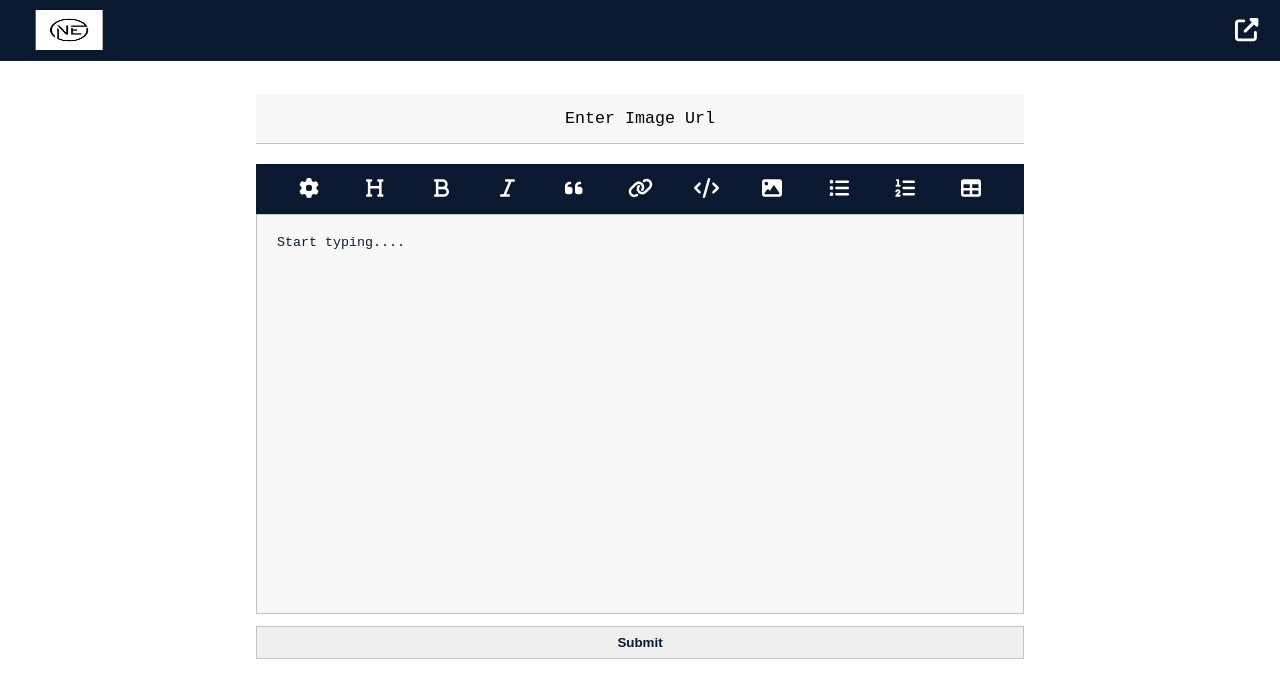
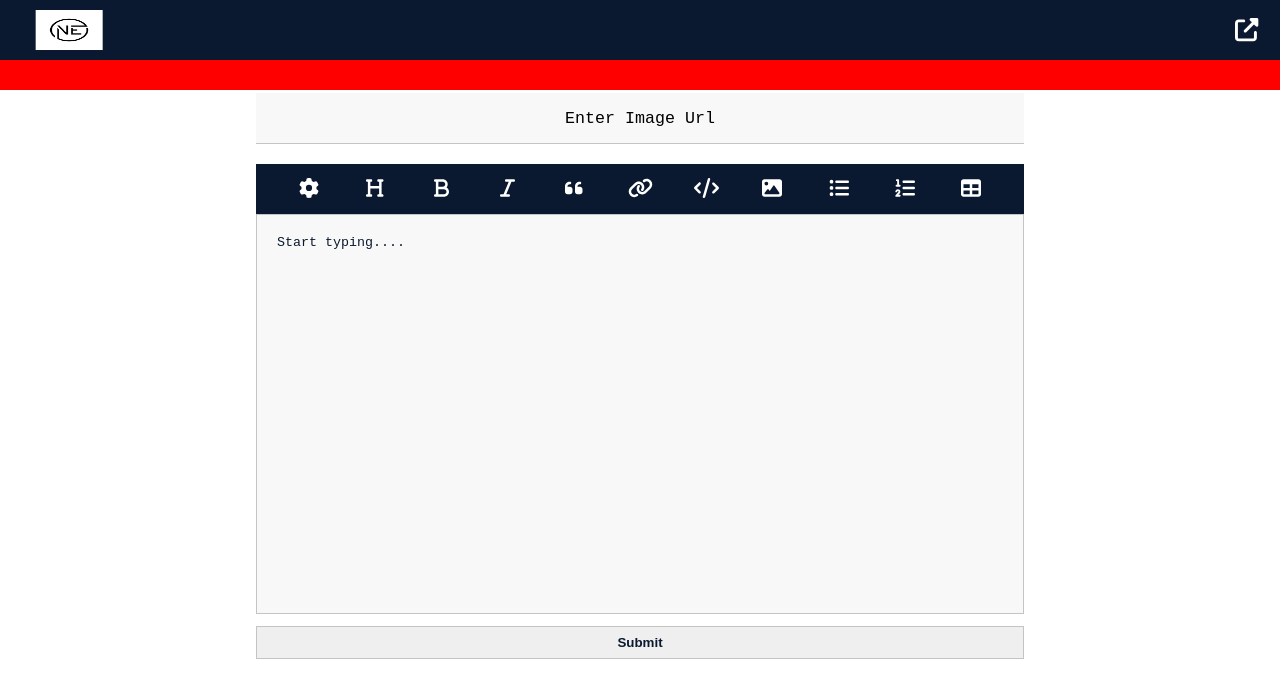
Before and after one commit to mVaibhavPrakash/ModernEditorClient, a React app: page / in a window 1280 px wide. Shown: the top 698 px of the page. Built offline with nearby package versions, Linux system fonts and the light colour scheme.

Commit message:
more code

```diff
--- a/src/components/Navbar.jsx
+++ b/src/components/Navbar.jsx
@@ -1,4 +1,4 @@
-import { useState,useEffect } from 'react';
+import { useState,useEffect,useRef } from 'react';
 import { faUpRightFromSquare} from '@fortawesome/free-solid-svg-icons';
 import { FontAwesomeIcon } from '@fortawesome/react-fontawesome';
 import {navToggle} from '../js/navToggle';
@@ -7,10 +7,12 @@ import '../css/navbar.css'
 import Image from '../../public/img/neu.webp'
 import { useContext } from 'react';
 import { TogglePreviewSize } from '../hooks/TogglePreviewSize';
+import createPage from '../js/createPage';
 
 const Navbar = ({previewRef, NavRef,SidebarRef, EditRef,EditorDivRef,footerRef}) => {
     const [isWindowNotLoaded,setLoadStatus]=useState(true)
     const [isFullSize,setFullSize] = useContext(TogglePreviewSize)
+    const containerRef = useRef(null)
 
     useEffect(() =>{
         if(isWindowNotLoaded){
@@ -26,7 +28,8 @@ const Navbar = ({previewRef, NavRef,SidebarRef, EditRef,EditorDivRef,footerRef})
     },[isWindowNotLoaded])
 
     return (
-        <nav ref={NavRef} className='editor-nav'>
+        <div ref={NavRef} className='editor-nav'>
+            <nav>
                 <div className='editor-navbarLeft'>
                 <img id="editor-navbarCompanyLogo" src={Image} alt='img'/>
                 </div>
@@ -34,6 +37,8 @@ const Navbar = ({previewRef, NavRef,SidebarRef, EditRef,EditorDivRef,footerRef})
                     <button id='editor-cog' title='Preview' onClick={()=>{window.innerWidth > 760 ? navToggle(previewRef,NavRef,SidebarRef, EditRef,EditorDivRef):previewFull(setFullSize,previewRef,NavRef, SidebarRef,EditRef,EditorDivRef,isFullSize)}} disabled={isWindowNotLoaded}><FontAwesomeIcon icon={faUpRightFromSquare} id='editor-cog-btn'/></button>
                 </div>
             </nav>
+            <div ref={containerRef} className='editor-nav-container' onDoubleClick={e=>createPage(e,'editor-nav-container',containerRef)}></div>
+        </div>
     )
 }
 
--- a/src/css/navbar.css
+++ b/src/css/navbar.css
@@ -58,6 +58,21 @@
     cursor: pointer;
 }
 
+.editor-nav-container{
+    height:30px;
+    background-color: red;
+    margin-top: 1.8rem;
+}
+
+.page-btn{
+    color: white;
+}
+
+.page-btn-close{
+    border-radius: 50%;
+    background-color:green;
+}
+
 @media screen and (max-width:1000px) {
     .editor-nav{
         height:3rem;
--- /dev/null
+++ b/src/js/createPage.js
@@ -0,0 +1,37 @@
+const createPage = (e, clas, containerRef = null, containerClass = null) => {
+  if (clas === e.target.className) {
+    if (containerRef) {
+      console.log(containerRef);
+      containerRef.current.appendChild(createPageElement());
+    } else {
+      const container = null;
+      if (containerClass) {
+        container = document.getElementsByClassName(containerClass)[0];
+      } else {
+        containerClass = e.target.className;
+        if (containerClass)
+          container = document.getElementsByClassName(containerClass)[0];
+      }
+      container.appendChild(createPageElement());
+    }
+  }
+};
+
+export const deletePage = (e) => {
+  const parent = e.target.parentNode.parentNode;
+  parent.removeChild(e.target.parentNode);
+};
+
+export const createPageElement = () => {
+  const btn = document.createElement('button');
+  btn.className = 'page-btn';
+  btn.innerText = 'Page';
+  const span = document.createElement('button');
+  span.className = 'page-btn-close';
+  span.innerText = 'X';
+  span.addEventListener('click', deletePage);
+  btn.appendChild(span);
+  return btn;
+};
+
+export default createPage;
```
Lines whose indentation alone changed are shown as unchanged.
